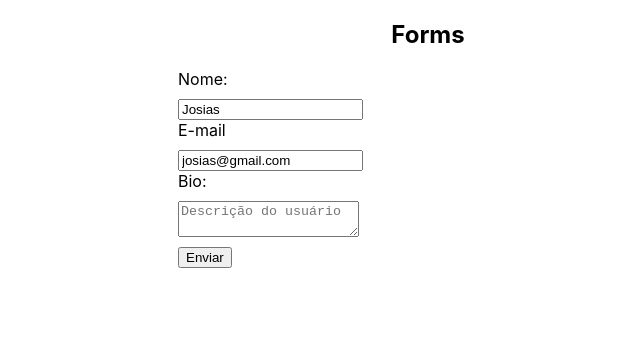
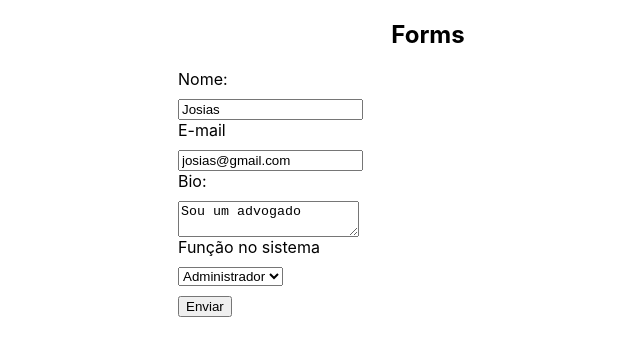
Before and after one commit to enivaldoqueiroz/react-from-basic-to-advanced, a React (Create React App) app in the folder 5_FORM_EM_REACT/form/: page / in a window 1280 px wide. Shown: the top 356 px of the page, without its empty margins (212-852 px from the left). Built offline with nearby package versions, Linux system fonts and the light colour scheme.

Commit message:
68. Select no React

```diff
--- a/5_FORM_EM_REACT/form/src/App.js
+++ b/5_FORM_EM_REACT/form/src/App.js
@@ -7,7 +7,11 @@
      <h2>Forms</h2>
 
      {/* 60. Criando formulários */}
-     <Myform user={{name: "Josias", email: "josias@gmail.com"}} />
+     <Myform user={{
+        name: "Josias",
+        email: "josias@gmail.com",
+        bio: "Sou um advogado",
+        role: "admin"}} />
     </div>
   );
 }
--- a/5_FORM_EM_REACT/form/src/components/Myform.js
+++ b/5_FORM_EM_REACT/form/src/components/Myform.js
@@ -8,7 +8,8 @@
   const [name, setName] = useState(user ? user.name : '');
   const [email, setEmail] = useState(user ? user.email : '');
 
-  const [bio, setBio] = useState("");
+  const [bio, setBio] = useState(user ? user.bio : "");
+  const [role, setRole] = useState(user ? user.role : "");
 
   const handleName = (e) => {
     setName(e.target.value);
@@ -19,7 +20,7 @@
   const handleSubmit = (event) =>{
     event.preventDefault();
     console.log("Enviando o formulario");
-    console.log(name, email, bio);
+    console.log(name, email, bio, role);
 
     //7 - Limpar form
     setName("");
@@ -65,7 +66,19 @@
             value={bio}
           ></textarea>
         </label>
-
+        {/* 9 - Select  */}
+        <label>
+          <span>Função no sistema</span>
+          <select
+            name="role"
+            onChange={(e) => setRole(e.target.value)}
+            value={role}
+            >
+            <option value="user">Usuario</option>
+            <option value="editor">Editor</option>
+            <option value="admin">Administrador</option>
+          </select>
+        </label>
         <input type="submit" value="Enviar" />
       </form>
     </div>
```
